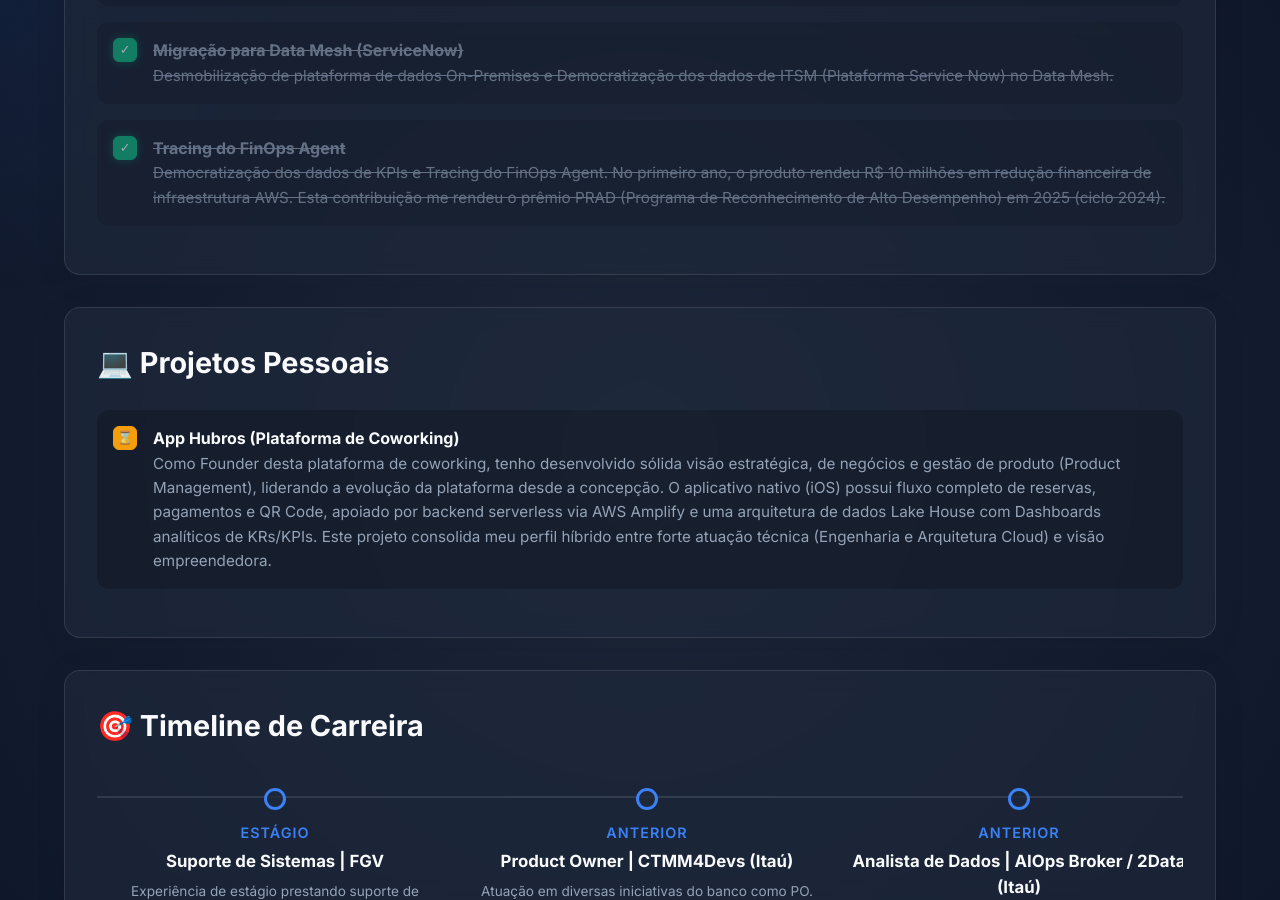
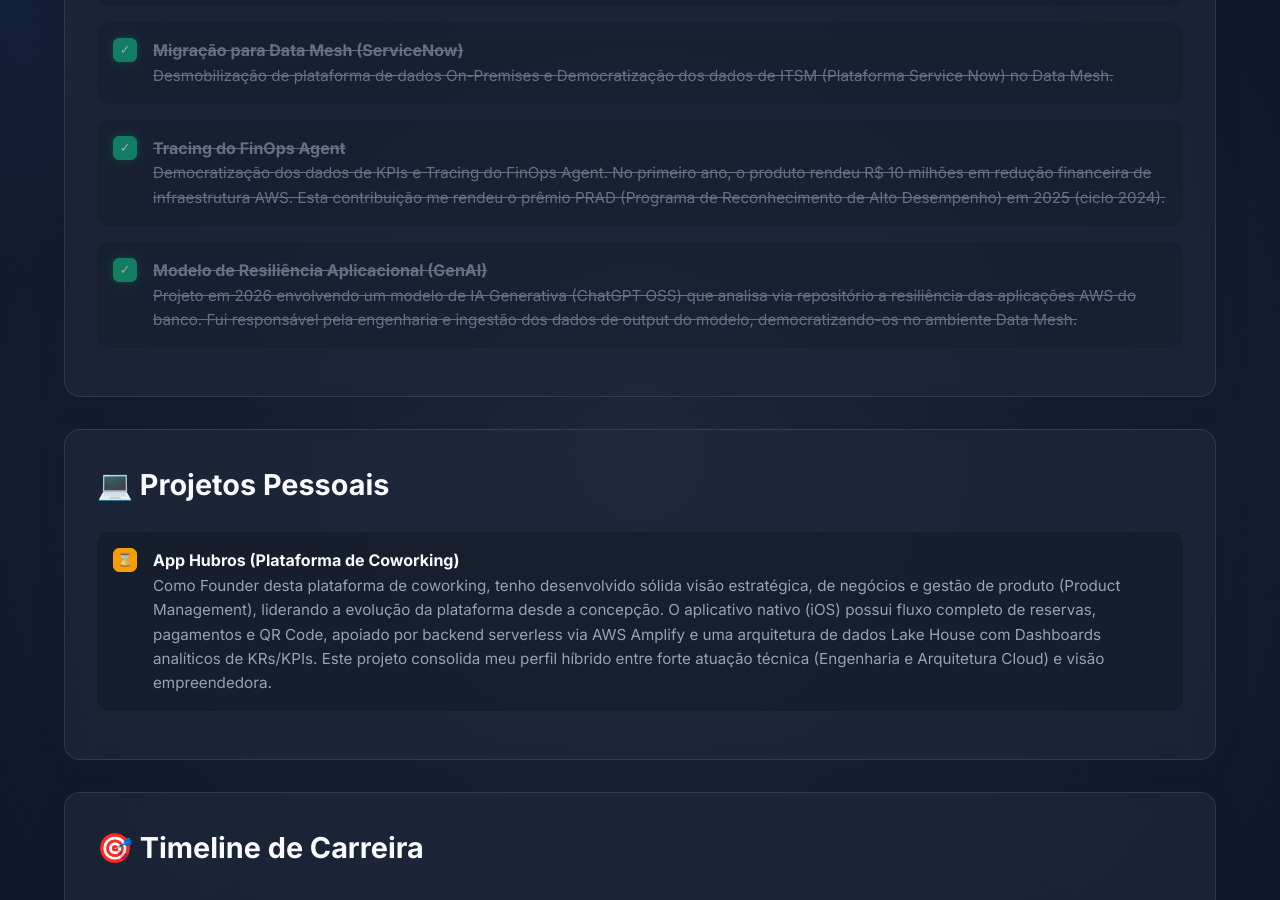
Before and after one commit to nandohss/PDI, a Jekyll site: the page built from index.html, in a window 1280 px wide and 900 px high, scrolled down 987 px. Built offline with Jekyll 4.4.1, drawn with Linux system fonts in a browser that asks for light colours.

Commit message:
feat: adiciona projeto de resiliencia genAI e atualiza timeline

```diff
--- a/_data/projetos.yml
+++ b/_data/projetos.yml
@@ -7,3 +7,6 @@
 - titulo: "Tracing do FinOps Agent"
   descricao: "Democratização dos dados de KPIs e Tracing do FinOps Agent. No primeiro ano, o produto rendeu R$ 10 milhões em redução financeira de infraestrutura AWS. Esta contribuição me rendeu o prêmio PRAD (Programa de Reconhecimento de Alto Desempenho) em 2025 (ciclo 2024)."
   status: "concluido"
+- titulo: "Modelo de Resiliência Aplicacional (GenAI)"
+  descricao: "Projeto em 2026 envolvendo um modelo de IA Generativa (ChatGPT OSS) que analisa via repositório a resiliência das aplicações AWS do banco. Fui responsável pela engenharia e ingestão dos dados de output do modelo, democratizando-os no ambiente Data Mesh."
+  status: "concluido"
--- a/_data/timeline.yml
+++ b/_data/timeline.yml
@@ -10,10 +10,10 @@
   cargo: "Analista de Dados"
   squad: "AIOps Broker / 2Data (Itaú)"
   descricao: "Desenvolvimento de habilidades em engenharia de dados, observability e modelagem de dados. Modernização de dados da ServiceNow para o ambiente Data Mesh na AWS."
-- periodo: "Jun/2024 - Atual"
+- periodo: "Jun/2024 - Atual (Jun/2026)"
   cargo: "Analista de Engenharia de Dados Pleno"
   squad: "Data Science II & FinOps Agent (Itaú)"
-  descricao: "Promovido a Pleno em Junho de 2024. Desenvolvimento de pipeline de dados desde a camada bruta até o analytics. Reconhecido com o PRAD 2025 pelo impacto no projeto FinOps Agent (redução de R$ 10 milhões)."
+  descricao: "Promovido a Pleno em Junho de 2024. Atuação no projeto de Resiliência Aplicacional (GenAI). Desenvolvimento de pipeline de dados desde a camada bruta até o analytics. Reconhecido com o PRAD 2025 pelo impacto no projeto FinOps Agent (redução de R$ 10 milhões)."
 - periodo: "Inicio 2025 - Out/2026"
   cargo: "MBA em Engenharia de Dados"
   squad: "Mackenzie"
```
